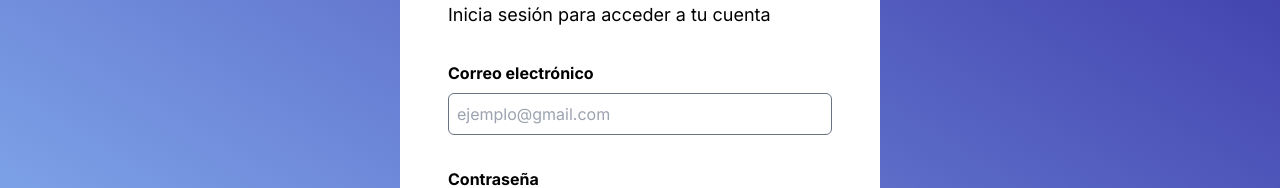
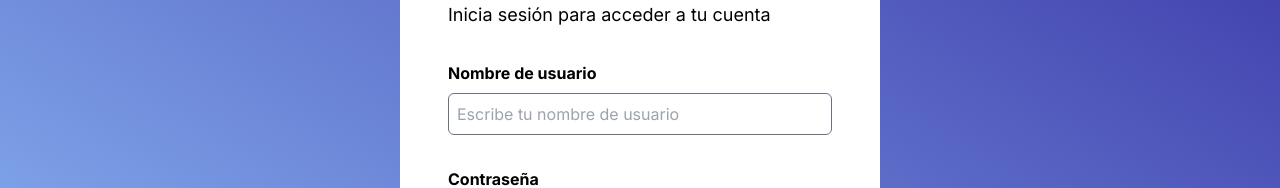
Before and after one commit to FranciscoMest02/StudentDetection, a Next.js app: page /pages/login in a window 1280 px wide. Shown: the part 222-410 px from the top of the page. Built offline with nearby package versions, Linux system fonts and the light colour scheme.

Commit message:
Cambio de texto y color al boton de login

```diff
--- a/src/app/componentes/LoginView.jsx
+++ b/src/app/componentes/LoginView.jsx
@@ -37,8 +37,8 @@ const LoginView = () => {
 
             <form onSubmit={onSubmit}>
                 <div className='mt-8'>
-                    <label htmlFor="mail" className='block font-bold pb-2'>Correo electrónico</label>
-                    <input id="mail" type="text" name="mail" placeholder='ejemplo@gmail.com' className='w-96 border border-gray-500 rounded-md px-2 py-2' disabled={loading}/>
+                    <label htmlFor="mail" className='block font-bold pb-2'>Nombre de usuario</label>
+                    <input id="mail" type="text" name="mail" placeholder='Escribe tu nombre de usuario' className='w-96 border border-gray-500 rounded-md px-2 py-2' disabled={loading}/>
                 </div>
 
                 <div className='mt-8'>
@@ -52,10 +52,10 @@ const LoginView = () => {
                         <span className='ml-2 text-xs'>Mantener mi sesión iniciada</span>
                     </label>
 
-                    <span className='place-self-end'><a href='#' className='ml-2 text-xs underline font-semibold'>Olvidé mi contraseña</a></span>
+                    <span className='place-self-end'><a className='ml-2 text-xs underline font-semibold'>Olvidé mi contraseña</a></span>
                 </div>
                 <div className='flex justify-center mt-16 '>
-                    <button type="submit" className='border px-16 py-2 rounded-xl bg-blue-700 text-white' disabled={loading}>{!loading ? 'Iniciar sesión' : 'Verificando...'}</button>
+                    <button type="submit" className={'border px-16 py-2 rounded-xl bg-blue-700 text-white ' + (!loading ? 'bg-blue-600' : 'bg-blue-900')} disabled={loading}>{!loading ? 'Iniciar sesión' : 'Verificando...'}</button>
                 </div>
             </form>
 
```
